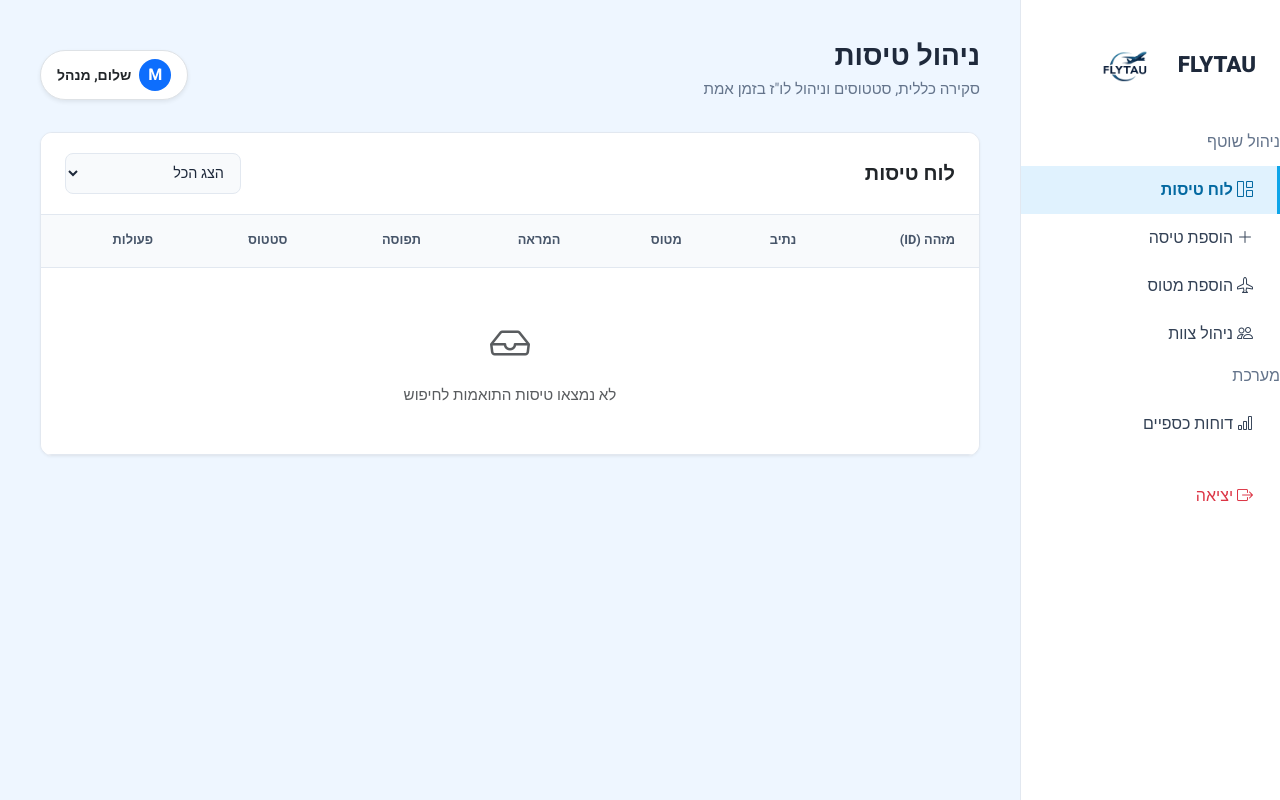
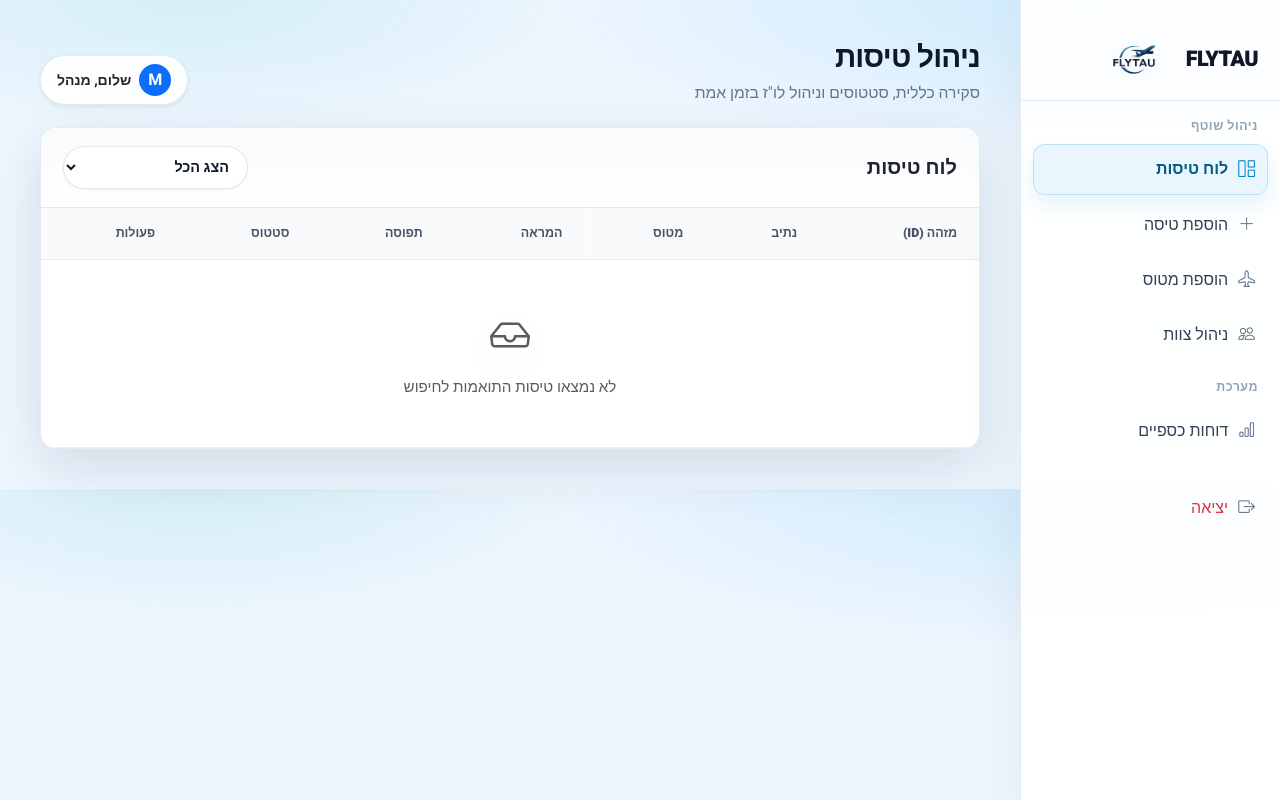
Before and after one commit to adiyogev/FLYTAU, a Flask app: template pythonProject/templates/manager_flights.html in a window 1280 px wide. Run offline with Flask 3, Linux system fonts and the light colour scheme; the template is opened without the code that fills it, so the values that code supplies are empty.

Commit message:
Update manager flights UI (sidebar branding + spacing)

```diff
--- a/pythonProject/templates/manager_flights.html
+++ b/pythonProject/templates/manager_flights.html
@@ -1,201 +1,386 @@
 <!DOCTYPE html>
 <html lang="he" dir="rtl">
 <head>
-    <meta charset="UTF-8">
-    <meta name="viewport" content="width=device-width, initial-scale=1.0">
+  <meta charset="UTF-8" />
+  <meta name="viewport" content="width=device-width, initial-scale=1.0" />
   <title>FlyTau Manager - ניהול מערכת</title>
-    <link href="https://cdn.jsdelivr.net/npm/bootstrap@5.3.0/dist/css/bootstrap.min.css" rel="stylesheet">
-    <link rel="stylesheet" href="https://cdn.jsdelivr.net/npm/bootstrap-icons@1.11.1/font/bootstrap-icons.css">
-    <link href="https://fonts.googleapis.com/css2?family=Heebo:wght@300;400;500;700;800;900&display=swap" rel="stylesheet">
+
+  <link href="https://cdn.jsdelivr.net/npm/bootstrap@5.3.0/dist/css/bootstrap.min.css" rel="stylesheet" />
+  <link rel="stylesheet" href="https://cdn.jsdelivr.net/npm/bootstrap-icons@1.11.1/font/bootstrap-icons.css" />
+  <link href="https://fonts.googleapis.com/css2?family=Heebo:wght@300;400;500;700;800;900&display=swap" rel="stylesheet" />
 
   <style>
-        :root {
-            --bg-body: #eef6ff;
-            --sidebar-bg: #0f172a;
-            --sidebar-width: 260px;
-            --primary-accent: #14b8a6;
-            --text-dark: #1e293b;
-            --text-muted: #64748b;
-            --border-color: #e2e8f0;
-            --white: #ffffff;
+    :root{
+      --bg-body:#eef6ff;
+      --surface:#ffffff;
+      --surface-2:#f8fafc;
+
+      --sidebar-width:260px;
+
+      --primary:#0284c7;
+      --primary-2:#0ea5e9;
+      --accent:#14b8a6;
+
+      --text-dark:#0f172a;
+      --text:#1e293b;
+      --text-muted:#64748b;
+
+      --border:rgba(226,232,240,.9);
+      --radius:16px;
+
+      --shadow-sm:0 1px 2px rgba(15,23,42,.06);
+      --shadow-md:0 10px 25px rgba(15,23,42,.08);
+      --shadow-lg:0 18px 55px rgba(15,23,42,.12);
     }
 
+    *{ -webkit-font-smoothing: antialiased; -moz-osx-font-smoothing: grayscale; }
+    body{
+      font-family:'Heebo',sans-serif;
+      color:var(--text);
+      overflow-x:hidden;
+      background:
+        radial-gradient(900px 260px at 85% 0%, rgba(14,165,233,.14), transparent 60%),
+        radial-gradient(720px 240px at 15% 0%, rgba(20,184,166,.12), transparent 55%),
+        var(--bg-body);
+    }
 
-        body {
-            font-family: 'Heebo', sans-serif;
-            background-color: var(--bg-body);
-            color: var(--text-dark);
-            overflow-x: hidden;
+    /* --- Mobile toggle --- */
+    .mobile-toggle{
+      border-radius: 999px !important;
+      box-shadow: var(--shadow-md);
+      border: 1px solid var(--border);
     }
 
     /* --- Sidebar --- */
     .sidebar{
-          position: fixed;
-          top: 0;
-          right: 0;
-          height: 100vh;
-          width: var(--sidebar-width);
-          background: #ffffff;
-          color: #1e293b;
-          padding: 16px 0;
-          display: flex;
-          flex-direction: column;
-          z-index: 1000;
-          border-left: 1px solid #e2e8f0;
+      position:fixed;
+      top:0;
+      right:0;
+      height:100vh;
+      width:var(--sidebar-width);
+      padding:16px 0;
+      display:flex;
+      flex-direction:column;
+      z-index:1000;
+
+      background: rgba(255,255,255,.92);
+      backdrop-filter: blur(10px);
+      border-left: 1px solid var(--border);
+      box-shadow: 0 20px 60px rgba(15,23,42,.06);
     }
 
-
-
     .brand-area{
-          padding: 0 24px 8px 24px;
-          display: flex;
-          align-items: center;
-          gap: 12px;
-          font-size: 1.4rem;
-          font-weight: 800;
-          color: #1e293b;
-          text-decoration: none;
+      padding: 14px 22px 12px;
+      display:flex;
+      align-items:center;
+      gap:12px;
+      font-size:1.35rem;
+      font-weight:900;
+      color:var(--text-dark);
+      text-decoration:none;
+      border-bottom: 1px solid var(--border);
+    }
+    .brand-area:hover{ color: var(--text-dark); }
+    .brand-logo{
+      width:78px;
+      height:58px;
+      object-fit:contain;
+      filter: drop-shadow(0 6px 16px rgba(2,132,199,.12));
+    }
+    .brand-text{
+      letter-spacing:-.6px;
     }
 
-                .brand-area i { color: var(--primary-accent); }
-
     .nav-category{
-          margin-top: 6px;
-          margin-bottom: 12px;
-        }
-        .nav-link{
-                  color: #cbd5e1;
-                  padding: 12px 24px;
-                  border-right: 3px solid transparent;
+      padding: 12px 22px 6px;
+      font-weight:800;
+      font-size:.78rem;
+      letter-spacing:.5px;
+      text-transform:uppercase;
+      color:#94a3b8;
+      margin-top: 4px;
     }
 
     .nav-link{
-          color: #334155;
+      margin: 2px 12px;
+      border-radius: 12px;
+      padding: 12px 12px;
+      display:flex;
+      align-items:center;
+      gap:10px;
+      color:#334155;
+      transition: .18s ease;
+      border: 1px solid transparent;
+    }
+
+    .nav-link i{
+      color:#64748b;
+      font-size:1.05rem;
+      transition:.18s ease;
     }
 
     .nav-link:hover{
-          background-color: #f1f5f9;
-          color: #1e293b;
+      background: rgba(241,245,249,.9);
+      transform: translateX(-2px);
+      border-color: rgba(226,232,240,.9);
+      color: var(--text-dark);
     }
 
     .nav-link.active{
-          background-color: #e0f2fe;
-          border-right: 3px solid #0ea5e9;
-          color: #0369a1;
-          font-weight: 700;
+      background: rgba(224,242,254,.70);
+      color:#075985;
+      font-weight:800;
+      box-shadow: 0 10px 20px rgba(2,132,199,.10);
+      border-color: rgba(2,132,199,.18);
     }
 
-        .nav-category{
-          color: #64748b;
+    .nav-link.active i{
+      color: var(--primary);
     }
 
-        .brand-area{
-          color: #1e293b;
+    /* --- Main Content --- */
+    .main-wrapper{
+      margin-right: var(--sidebar-width);
+      padding: 40px;
+      transition: margin-right .3s ease;
     }
 
-
-        /* --- Main Content --- */
-        .main-wrapper {
-            margin-right: var(--sidebar-width);
-            padding: 40px;
-            transition: margin-right 0.3s ease;
+    /* Nice header spacing */
+    .top-header{
+      display:flex;
+      justify-content:space-between;
+      align-items:flex-end;
+      margin-bottom: 22px;
+      gap: 16px;
+      flex-wrap: wrap;
     }
 
-        .top-header { display: flex; justify-content: space-between; align-items: flex-end; margin-bottom: 32px; }
-        .page-heading h1 { font-size: 1.75rem; font-weight: 800; color: var(--text-dark); margin-bottom: 4px; }
-        .page-heading p { color: var(--text-muted); font-size: 0.95rem; margin: 0; }
-
-        /* KPI Cards */
-        .stats-grid { display: grid; grid-template-columns: repeat(auto-fit, minmax(240px, 1fr)); gap: 24px; margin-bottom: 32px; }
-
-        .stat-card {
-            background: var(--white); border: 1px solid var(--border-color); border-radius: 12px;
-            padding: 24px; box-shadow: 0 1px 2px 0 rgba(0, 0, 0, 0.05); display: flex; flex-direction: column; justify-content: center;
+    .page-heading h1{
+      font-size: 1.85rem;
+      font-weight: 900;
+      color: var(--text-dark);
+      margin-bottom: 6px;
+      letter-spacing: -0.8px;
+    }
+    .page-heading p{
+      color: var(--text-muted);
+      font-size: .98rem;
+      margin: 0;
+      max-width: 58ch;
     }
 
-        .stat-label { font-size: 0.85rem; color: var(--text-muted); font-weight: 600; margin-bottom: 8px; }
-        .stat-value { font-size: 2rem; font-weight: 700; color: var(--text-dark); line-height: 1; }
-
-        /* Table */
-        .table-container {
-            background: var(--white); border: 1px solid var(--border-color); border-radius: 12px;
-            box-shadow: 0 1px 3px 0 rgba(0, 0, 0, 0.05); overflow: hidden;
+    /* User pill in header */
+    .top-header .rounded-pill{
+      background: rgba(255,255,255,.92) !important;
+      backdrop-filter: blur(8px);
+      box-shadow: var(--shadow-md);
+      border: 1px solid var(--border) !important;
     }
 
-        .table-toolbar {
-            padding: 20px 24px; border-bottom: 1px solid var(--border-color);
-            display: flex; justify-content: space-between; align-items: center; background-color: #fff;
-            flex-wrap: wrap; gap: 10px;
+    /* Flash alert */
+    .custom-flash-alert{
+      background: linear-gradient(180deg, #dcfce7, #ecfdf5);
+      color:#15803d;
+      padding: 14px 16px;
+      border-radius: 14px;
+      margin-bottom: 18px;
+      border: 1px solid rgba(187,247,208,.9);
+      font-weight: 800;
+      text-align:center;
+      display:flex;
+      align-items:center;
+      justify-content:center;
+      gap:10px;
+      box-shadow: var(--shadow-sm);
+      animation: fadeOut 5s forwards;
+    }
+    @keyframes fadeOut{
+      0%{opacity:1;}
+      80%{opacity:1;}
+      100%{opacity:0; display:none;}
     }
 
-        .filter-select {
-            border: 1px solid var(--border-color); border-radius: 8px; padding: 8px 12px;
-            font-size: 0.9rem; background-color: #f8fafc; color: var(--text-dark); font-weight: 500; outline: none;
+    /* --- Table container (premium card) --- */
+    .table-container{
+      border-radius: var(--radius);
+      box-shadow: var(--shadow-lg);
+      border: 1px solid rgba(226,232,240,.85);
+      background: rgba(255,255,255,.92);
+      backdrop-filter: blur(6px);
+      overflow: hidden;
     }
 
-        .table { margin-bottom: 0; width: 100%; border-collapse: separate; border-spacing: 0; }
-        .table th {
-            background-color: #f8fafc; color: #475569; font-weight: 600; font-size: 0.8rem;
-            text-transform: uppercase; padding: 16px 24px; border-bottom: 1px solid var(--border-color);
-            white-space: nowrap;
-        }
-        .table td { padding: 16px 24px; vertical-align: middle; border-bottom: 1px solid var(--border-color); font-size: 0.95rem; }
-
-        /* Status Pills */
-        .status-pill { display: inline-flex; align-items: center; padding: 4px 12px; border-radius: 20px; font-size: 0.8rem; font-weight: 600; text-transform: capitalize; }
-        .status-pill::before { content: ''; display: inline-block; width: 6px; height: 6px; border-radius: 50%; margin-left: 8px; }
-
-        .st-active { background: #dcfce7; color: #166534; } .st-active::before { background: #166534; }
-        .st-full { background: #ffedd5; color: #9a3412; } .st-full::before { background: #9a3412; }
-        .st-completed { background: #f1f5f9; color: #475569; } .st-completed::before { background: #475569; }
-        .st-cancelled { background: #fee2e2; color: #b91c1c; } .st-cancelled::before { background: #b91c1c; }
-        .st-delayed { background: #fef9c3; color: #854d0e; } .st-delayed::before { background: #854d0e; }
-
-        .btn-icon {
-            color: #94a3b8; background: transparent; border: 1px solid transparent;
-            padding: 6px; border-radius: 6px; transition: 0.2s; cursor: pointer;
-        }
-        .btn-icon:hover { background-color: #f1f5f9; color: var(--text-dark); border-color: #e2e8f0; }
-        .btn-icon.danger:hover { color: #dc2626; background-color: #fef2f2; border-color: #fee2e2; }
-
-        /* Custom Alert Style */
-        .custom-flash-alert {
-            background-color: #dcfce7; color: #15803d; padding: 15px; border-radius: 12px;
-            margin-bottom: 24px; border: 1px solid #bbf7d0; font-weight: 700;
-            text-align: center; animation: fadeOut 5s forwards; display: flex; align-items: center; justify-content: center; gap: 10px;
+    .table-toolbar{
+      padding: 18px 22px;
+      border-bottom: 1px solid rgba(226,232,240,.85);
+      display:flex;
+      justify-content:space-between;
+      align-items:center;
+      flex-wrap: wrap;
+      gap: 10px;
+      background: linear-gradient(180deg, rgba(248,250,252,1), rgba(255,255,255,1));
     }
 
-        @keyframes fadeOut {
-            0% { opacity: 1; } 80% { opacity: 1; } 100% { opacity: 0; display: none; }
+    .filter-select{
+      border: 1px solid rgba(226,232,240,.95);
+      border-radius: 999px;
+      padding: 9px 14px;
+      font-size: .9rem;
+      background: #fff;
+      color: var(--text-dark);
+      font-weight: 700;
+      outline: none;
+      box-shadow: var(--shadow-sm);
+      transition: .2s;
+      cursor: pointer;
     }
-        .brand-logo{
-          width:80px;
-          height:100px;
-          object-fit:contain;
+    .filter-select:hover{
+      border-color: rgba(14,165,233,.35);
+      box-shadow: 0 8px 18px rgba(2,132,199,.10);
+    }
+
+    .table{
+      margin-bottom:0;
+      width:100%;
+      border-collapse: separate;
+      border-spacing: 0;
+    }
+
+    .table th{
+      background: rgba(248,250,252,.95);
+      backdrop-filter: blur(6px);
+      color:#475569;
+      font-weight: 900;
+      font-size: .78rem;
+      text-transform: uppercase;
+      padding: 16px 22px;
+      border-bottom: 1px solid rgba(226,232,240,.9);
+      white-space: nowrap;
+
+      position: sticky;
+      top: 0;
+      z-index: 2;
+    }
+
+    .table td{
+      padding: 16px 22px;
+      vertical-align: middle;
+      border-bottom: 1px solid rgba(226,232,240,.75);
+      font-size: .95rem;
+      color: var(--text);
+    }
+
+    .table tbody tr{
+      transition: .15s ease;
+    }
+    .table tbody tr:nth-child(even){
+      background: rgba(248,250,252,.55);
+    }
+    .table tbody tr:hover{
+      background: rgba(224,242,254,.35);
+      transform: translateY(-1px);
+      box-shadow: 0 10px 24px rgba(15,23,42,.06);
+    }
+
+    /* Status pills */
+    .status-pill{
+      display:inline-flex;
+      align-items:center;
+      padding: 4px 12px;
+      border-radius: 999px;
+      font-size: .82rem;
+      font-weight: 800;
+      text-transform: capitalize;
+      border: 1px solid rgba(15,23,42,.06);
+      box-shadow: 0 1px 0 rgba(15,23,42,.03);
+    }
+    .status-pill::before{
+      content:'';
+      display:inline-block;
+      width: 7px;
+      height: 7px;
+      border-radius: 50%;
+      margin-left: 8px;
+    }
+
+    .st-active{ background:#dcfce7; color:#166534; } .st-active::before{ background:#166534; }
+    .st-full{ background:#ffedd5; color:#9a3412; } .st-full::before{ background:#9a3412; }
+    .st-completed{ background:#f1f5f9; color:#475569; } .st-completed::before{ background:#475569; }
+    .st-cancelled{ background:#fee2e2; color:#b91c1c; } .st-cancelled::before{ background:#b91c1c; }
+    .st-delayed{ background:#fef9c3; color:#854d0e; } .st-delayed::before{ background:#854d0e; }
+
+    /* Badges + progress look cleaner */
+    .badge.bg-light{
+      border-radius: 999px !important;
+      padding: 8px 12px !important;
+      box-shadow: var(--shadow-sm);
+      border: 1px solid rgba(226,232,240,.9) !important;
+    }
+    .progress{
+      background: rgba(226,232,240,.7);
+      border-radius: 999px;
+      overflow:hidden;
+    }
+    .progress-bar{
+      border-radius: 999px;
+    }
+
+    /* Action icon button */
+    .btn-icon{
+      color:#94a3b8;
+      background: rgba(255,255,255,.75);
+      border: 1px solid rgba(226,232,240,.9);
+      padding: 7px 9px;
+      border-radius: 10px;
+      transition: .2s;
+      cursor:pointer;
+      box-shadow: var(--shadow-sm);
+    }
+    .btn-icon:hover{
+      background-color:#f1f5f9;
+      color: var(--text-dark);
+      border-color: rgba(226,232,240,1);
+      transform: translateY(-1px);
+    }
+    .btn-icon.danger:hover{
+      color:#dc2626;
+      background-color:#fef2f2;
+      border-color:#fee2e2;
+    }
+
+    /* Empty state */
+    .table .bi-inbox{
+      filter: drop-shadow(0 12px 28px rgba(15,23,42,.08));
     }
 
     /* --- Mobile Responsiveness --- */
-        @media (max-width: 992px) {
-            .sidebar { transform: translateX(100%); width: 260px; right: 0; }
-            .sidebar.show { transform: translateX(0); }
-            .main-wrapper { margin-right: 0; padding: 20px; }
-            .mobile-toggle { display: block; }
+    @media (max-width: 992px){
+      .sidebar{
+        transform: translateX(100%);
+        width: 260px;
+        right: 0;
       }
-        @media (min-width: 993px) {
-            .mobile-toggle { display: none; }
+      .sidebar.show{ transform: translateX(0); }
+      .main-wrapper{ margin-right: 0; padding: 20px; }
+      .mobile-toggle{ display:block; }
+    }
+    @media (min-width: 993px){
+      .mobile-toggle{ display:none; }
     }
   </style>
 </head>
+
 <body>
-
-    <button class="btn btn-primary mobile-toggle position-fixed top-0 end-0 m-3 z-3" onclick="document.querySelector('.sidebar').classList.toggle('show')">
+  <button
+    class="btn btn-primary mobile-toggle position-fixed top-0 end-0 m-3 z-3"
+    onclick="document.querySelector('.sidebar').classList.toggle('show')">
     <i class="bi bi-list"></i>
   </button>
 
   <aside class="sidebar">
     <a href="/manager" class="brand-area">
       <span class="brand-text">FLYTAU</span>
-           <img src="{{ url_for('static', filename='LOGO.png') }}" alt="FLYTAU Logo" class="brand-logo">
+      <img src="{{ url_for('static', filename='LOGO.png') }}" alt="FLYTAU Logo" class="brand-logo" />
     </a>
 
     <div class="nav-category">ניהול שוטף</div>
@@ -214,7 +399,6 @@
   </aside>
 
   <main class="main-wrapper">
-
     {% with messages = get_flashed_messages(with_categories=true) %}
       {% if messages %}
         {% for category, message in messages %}
@@ -233,15 +417,13 @@
 
       <div class="d-flex align-items-center gap-3">
         <div class="d-flex align-items-center gap-2 bg-white px-3 py-2 rounded-pill border shadow-sm">
-                    <div class="bg-primary text-white rounded-circle d-flex align-items-center justify-content-center fw-bold" style="width: 32px; height: 32px;">
+          <div class="bg-primary text-white rounded-circle d-flex align-items-center justify-content-center fw-bold" style="width:32px;height:32px;">
             {{ manager_name[0] | upper if manager_name else 'M' }}
           </div>
           <span class="small fw-bold text-dark">שלום, {{ manager_name or 'מנהל' }}</span>
         </div>
       </div>
     </header>
-
-
 
     <div class="table-container">
       <div class="table-toolbar">
@@ -269,41 +451,58 @@
               <th class="text-end">פעולות</th>
             </tr>
           </thead>
+
           <tbody>
             {% if flights %}
               {% for flight in flights %}
                 <tr>
                   <td class="font-monospace text-muted">#{{ flight.flight_id }}</td>
+
                   <td>
                     <strong>{{ flight.origin }}</strong>
                     <i class="bi bi-arrow-left mx-1 text-muted"></i>
                     <strong>{{ flight.destination }}</strong>
                   </td>
+
                   <td>
                     <span class="badge bg-light text-dark border">
                       <i class="bi bi-airplane me-1"></i> {{ flight.plane_id }}
                     </span>
                   </td>
-                                <td dir="ltr">{{ flight.departure.strftime('%d/%m/%Y %H:%M') if flight.departure else '-' }}</td>
+
+                  <td dir="ltr">
+                    {{ flight.departure.strftime('%d/%m/%Y %H:%M') if flight.departure else '-' }}
+                  </td>
+
                   <td>
                     <div class="d-flex align-items-center gap-2">
                       <span>{{ flight.occupied }} / {{ flight.capacity }}</span>
                       {% set percent = (flight.occupied / flight.capacity * 100) | round | int %}
-                                        <div class="progress" style="width: 50px; height: 4px;">
-                                            <div class="progress-bar bg-{{ 'success' if percent < 80 else 'warning' }}" role="progressbar" style="width: {{ percent }}%"></div>
+                      <div class="progress" style="width: 60px; height: 6px;">
+                        <div
+                          class="progress-bar bg-{{ 'success' if percent < 80 else 'warning' }}"
+                          role="progressbar"
+                          style="width: {{ percent }}%">
+                        </div>
                       </div>
                     </div>
                   </td>
+
                   <td>
                     <span class="status-pill st-{{ flight.status | lower }}">
                       {{ flight.status }}
                     </span>
                   </td>
+
                   <td class="text-end">
                     {% if flight.status | lower == 'active' %}
                       <form method="POST" action="/manager/delete_flight" style="display:inline;">
                         <input type="hidden" name="flight_id" value="{{ flight.flight_id }}">
-                                        <button type="submit" class="btn-icon danger" title="בטל טיסה" onclick="return confirm('האם אתה בטוח שברצונך לבטל את הטיסה הזו?')">
+                        <button
+                          type="submit"
+                          class="btn-icon danger"
+                          title="בטל טיסה"
+                          onclick="return confirm('האם אתה בטוח שברצונך לבטל את הטיסה הזו?')">
                           <i class="bi bi-trash"></i>
                         </button>
                       </form>
```
Lines whose indentation alone changed are shown as unchanged.
